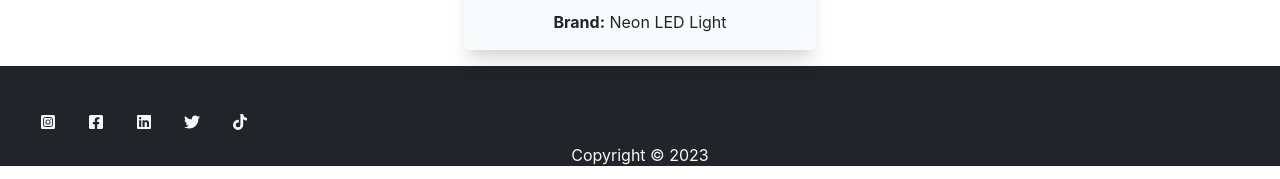
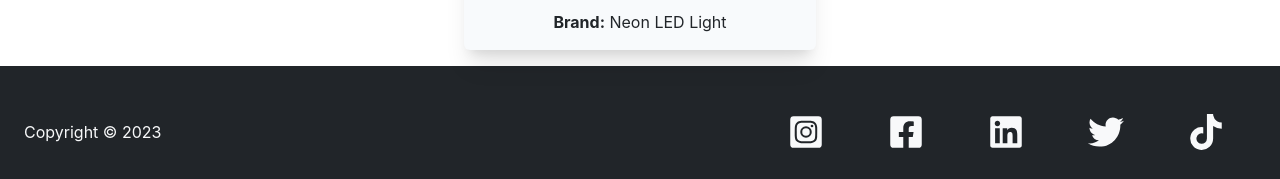
Before and after one commit to apyosi/ecommerce-shop, a React (Create React App) app: page /automotive/86 in a window 1280 px wide. Shown: the part 1722-1901 px from the top of the page. Built offline with nearby package versions, Linux system fonts and the light colour scheme; no server answers.

Commit message:
Social icons styled tailwind

```diff
--- a/src/components/Footer.js
+++ b/src/components/Footer.js
@@ -4,38 +4,38 @@ import {FaFacebookSquare, FaLinkedin, FaInstagramSquare, FaTwitter, FaTiktok} fr
 const Footer = () => {
   const today = new Date();
   return (
-    <footer className="Footer text-center bg-dark text-light container-fluid flex-column pt-3">
-      <div className="text-center d-block bg-dark text-light container-fluid pt-3">
-
-
+    <footer className="Footer text-center bg-dark text-light container-fluid  py-3 ">
+      <div className="text-center flex md:flex-row justify-between flex-col-reverse bg-dark text-light container-fluid pt-3 items-center ">
+      <h3 className="text-1xl">Copyright &copy; {today.getFullYear()}</h3>
+       {/* Social Icons */}
       <div className="socialLinks x">
        <ul className="icons flex">
-        <li>
+        <li className="text-4xl md:mx-4">
           <Link to="https://instagram.com" aria-hidden="true" target="_blank" rel="noopener noreferrer">
            <FaInstagramSquare/>
          </Link>
         </li>
-        <li>
+        <li className="text-4xl md:mx-4">
           <Link to="https://www.facebook.com" aria-hidden="true" target="_blank" rel="noopener noreferrer">
             <FaFacebookSquare></FaFacebookSquare>
           </Link>
         </li>
-        <li>
+        <li className="text-4xl md:mx-4">
           <Link to="https://www.linkedin.com" aria-hidden="true"  target="_blank" rel="noopener noreferrer">
             <FaLinkedin/>
           </Link>
         </li>
-        <li>
+        <li className="text-4xl md:mx-4">
           <Link to="https://twitter.com" aria-hidden="true" target="_blank" rel="noopener noreferrer">
             <FaTwitter/>
           </Link>
         </li>
-        <li><Link to="https://tiktok.com" aria-hidden="true" rel="noopener noreferrer" target="_blank">
+        <li className="text-4xl md:mx-4"><Link to="https://tiktok.com" aria-hidden="true" rel="noopener noreferrer" target="_blank">
          <FaTiktok/>
         </Link></li>
        </ul>
      </div>
- <h3>Copyright &copy; {today.getFullYear()}</h3>
+
       </div>
     </footer>
   );
```
